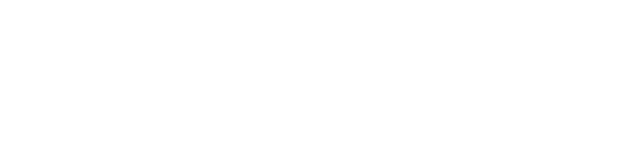
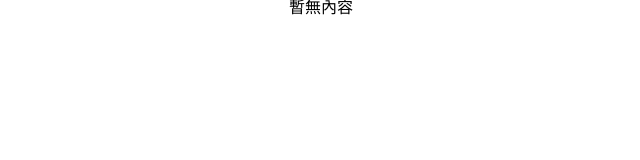
Before and after one commit to ayugioh2003/F2E-spirit-time-house, a plain HTML site: page 0-網站模板/index.html in a window 1280 px wide. Shown: the full height of the page, 101-741 px from the left. Drawn offline with Linux system fonts and the light colour scheme.

Commit message:
edit template

```diff
--- a/0-網站模板/index.html
+++ b/0-網站模板/index.html
@@ -5,7 +5,7 @@
   <meta charset="UTF-8">
   <meta name="viewport" content="width=device-width, initial-scale=1.0">
   <meta http-equiv="X-UA-Compatible" content="ie=edge">
-  <title>Document</title>
+  <title>網頁樣板</title>
   <!-- <meta name="description" content=""> -->
 
   <link rel="stylesheet" href="css/cssreset.css">
@@ -20,7 +20,7 @@
 <body>
   <div class="wrap">
     <div class="header"></div>
-    <div class="content"></div>
+    <div class="content">暫無內容</div>
     <div class="footer"></div>
   </div>
 
```
Also changed, not shown: No3.admin-order/index.html (+2 -2 lines), 0-網站模板/README.md, No3.admin-order/README.md.
